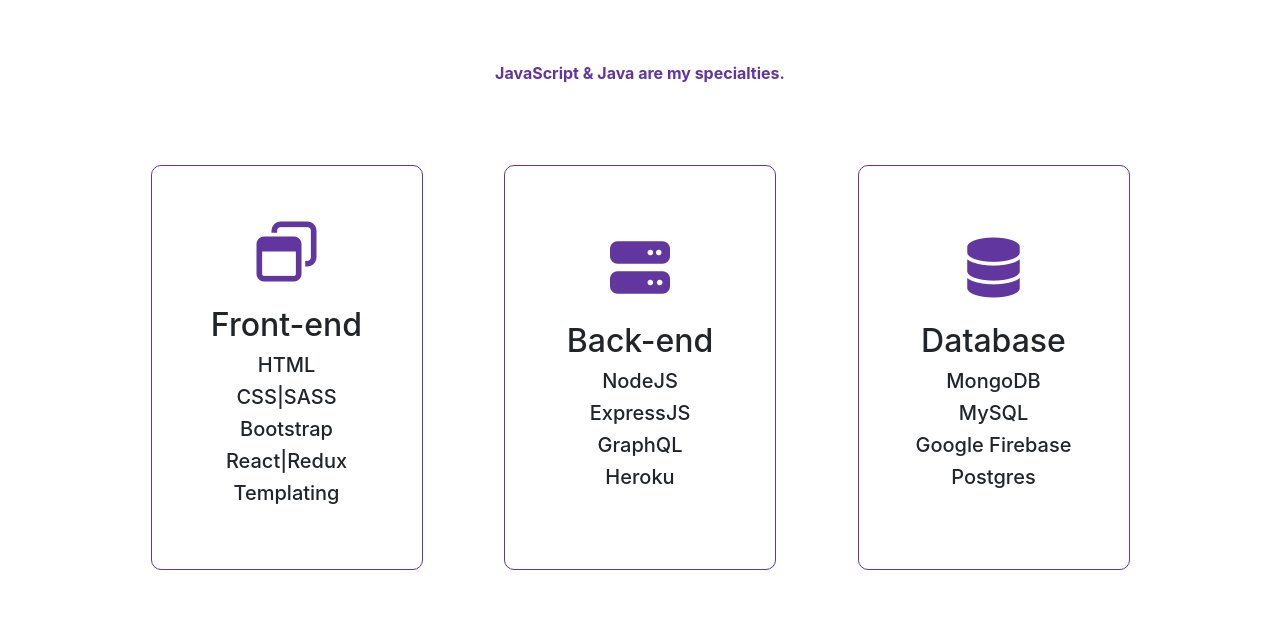
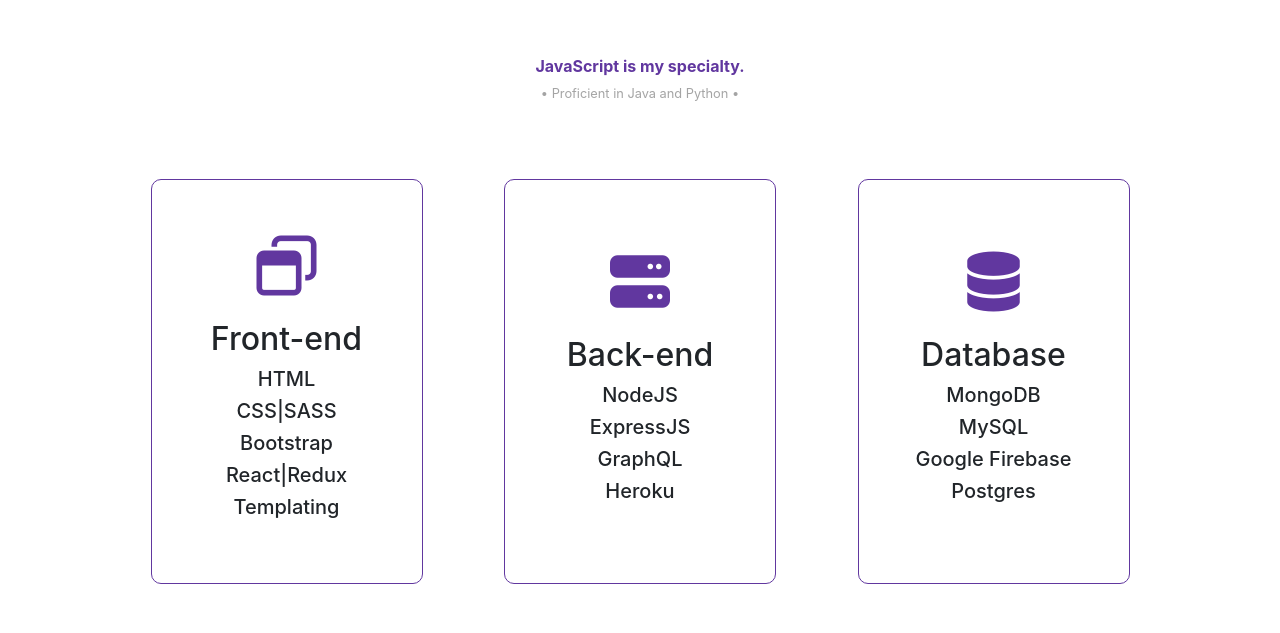
Before and after one commit to vsm1996/vsm1996.github.io, a plain HTML site: page index.html in a window 1280 px wide. Shown: the part 1415-2048 px from the top of the page. Drawn offline with nearby package versions, Linux system fonts and the light colour scheme.

Commit message:
change of wording, style revamp coming soon

```diff
--- a/css/styles.css
+++ b/css/styles.css
@@ -90,8 +90,12 @@
 
 .languages {
   margin: 4rem 0;
+  line-height: 10px;
 }
 
+small {
+  color: rgba(99, 99, 99, 0.582);
+}
 .skills {
   display: flex;
   justify-content: space-evenly;
--- a/index.html
+++ b/index.html
@@ -75,7 +75,8 @@
 
       <div class="text-center">
         <div class="languages">
-          <p class="font-weight-bold text-purple">JavaScript & Java are my specialties.</p>
+          <p class="font-weight-bold text-purple">JavaScript is my specialty.</p>
+          <small> &bull; Proficient in Java and Python &bull; </small>
         </div>
         <!-- <h1>Skills</h1> -->
         <div class="row skills">
```
